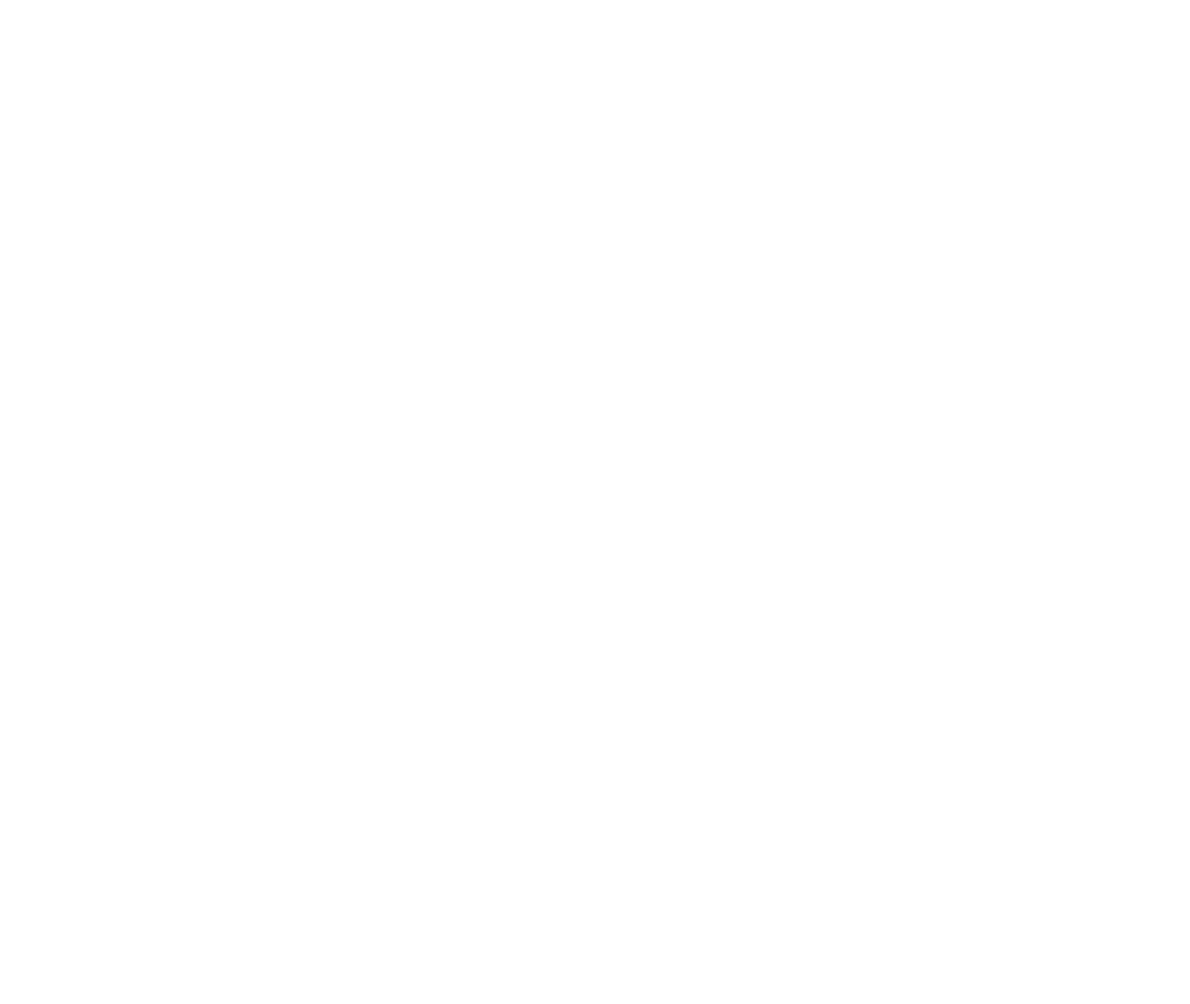
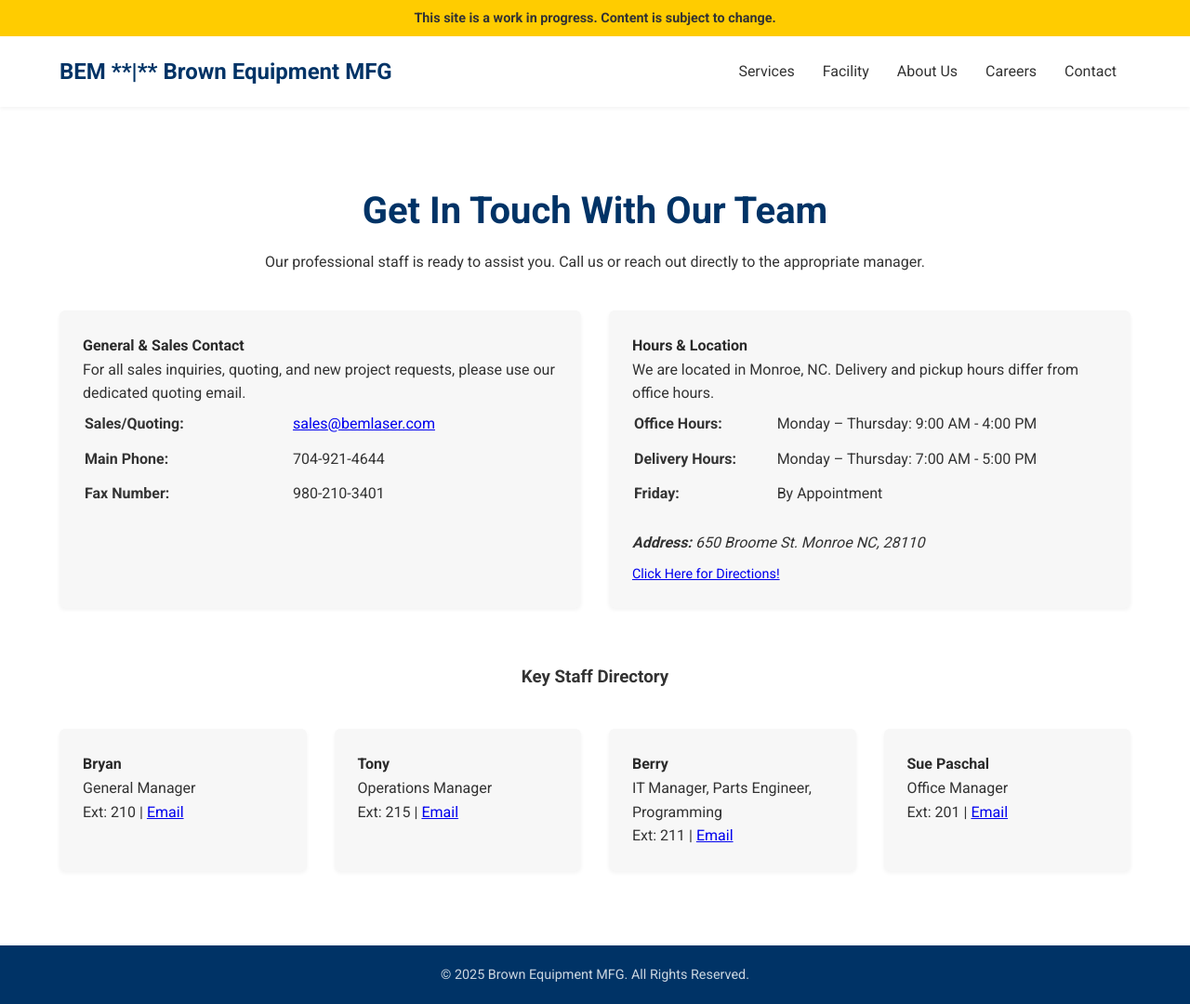
Before and after one commit to csprolesUNCC/brownequipment, a website: page pages/contact.html in a window 1280 px wide. Shown: the whole page at 93% size. Before the commit the page ends 800 px from the top, so only its background shows below. Drawn offline with Linux system fonts and the light colour scheme.

Commit message:
Added dev message

```diff
--- a/pages/about.html
+++ b/pages/about.html
@@ -0,0 +1,87 @@
+<!DOCTYPE html>
+<html lang="en">
+<head>
+    <meta charset="UTF-8">
+    <meta name="viewport" content="width=device-width, initial-scale=1.0">
+    <title>About Us | Brown Equipment Manufacturing (BEM)</title>
+    <link rel="stylesheet" href="../styles/styles.css">
+    <link href="https://fonts.googleapis.com/css2?family=Roboto:wght@400;700&display=swap" rel="stylesheet">
+</head>
+<body>
+
+    <div class="development-notice">
+        This site is a work in progress. Content is subject to change.
+    </div>
+
+    <header class="main-header">
+        <div class="container">
+            <div class="logo">BEM **|** Brown Equipment MFG</div>
+            <nav class="main-nav">
+                <ul>
+                    <li><a href="../index.html#services">Services</a></li>
+                    <li><a href="../index.html#facility">Facility</a></li>
+                    <li><a href="about.html" class="active">About Us</a></li>
+                    <li><a href="careers.html">Careers</a></li>
+                    <li><a href="contact.html">Contact</a></li>
+                </ul>
+            </nav>
+            <a href="../index.html#contact" class="cta-button header-cta">Request a Quote</a>
+        </div>
+    </header>
+
+    <section id="about-hero" class="hero-section" style="padding-top: 150px; padding-bottom: 100px;">
+        <div class="container">
+            <h1>Our History of Precision</h1>
+            <p class="contact-description" style="text-align: center;">Committed to cutting-edge technology and unparalleled service since the beginning.</p>
+        </div>
+    </section>
+
+    <section id="mission" class="section-padding">
+        <div class="container">
+            <h2>The BEM Commitment</h2>
+            <div class="split-content" style="align-items: flex-start;">
+                <div class="content-text">
+                    <p>From the beginning, Brown Equipment has focused on being on the cutting edge of the industry. We specialize in many facets of the manufacturing industry, striving to be your one-stop shop for all your metal part needs.</p>
+                    <p>Our commitment is centered on our three core principles for every project:</p>
+                    <ul>
+                        <li><b>Consistency:</b> Delivering repeatable, high-quality results.</li>
+                        <li><b>Quality:</b> Using high-performance equipment and skilled workers to meet client needs.</li>
+                        <li><b>Value:</b> Ensuring our services provide the best value for your investment.</li>
+                    </ul>
+                </div>
+                <div class="content-image" style="flex: 1;">
+                    <img src="../images/shop-view-2.jpg" alt="Team members working in the Brown Equipment MFG facility" style="border-radius: 8px; box-shadow: 0 4px 12px rgba(0,0,0,0.1);">
+                </div>
+            </div>
+        </div>
+    </section>
+
+    <section id="facility-details" class="facility-section section-padding dark-bg">
+        <div class="container">
+            <h2>Our Facility & Technology</h2>
+            <p>We are meticulously making sure that we have the best the business has to offer.</p>
+            <div class="services-grid" style="margin-top: 40px;">
+                <div class="service-card" style="background-color: #2a2a2a;">
+                    <h3>Location</h3>
+                    <p>Located southeast of Charlotte in our 40,000 sq. ft. facility in Monroe, NC.</p>
+                </div>
+                <div class="service-card" style="background-color: #2a2a2a;">
+                    <h3>Equipment</h3>
+                    <p>We utilize five HK Fiber Optic Lasers, CNC Cincinnati Press Brakes (up to 230 tons), and multi-unit robotic welders.</p>
+                </div>
+                <div class="service-card" style="background-color: #2a2a2a;">
+                    <h3>Expertise</h3>
+                    <p>Talented and skilled workers with many years of collective experience to better serve our clients’ needs.</p>
+                </div>
+            </div>
+        </div>
+    </section>
+
+    <footer class="main-footer">
+        <div class="container">
+            <p class="copyright">&copy; 2025 Brown Equipment MFG. All Rights Reserved.</p>
+        </div>
+    </footer>
+
+</body>
+</html>
--- a/pages/contact.html
+++ b/pages/contact.html
@@ -0,0 +1,144 @@
+<!DOCTYPE html>
+<html lang="en">
+<head>
+    <meta charset="UTF-8">
+    <meta name="viewport" content="width=device-width, initial-scale=1.0">
+    <title>Contact Us | Brown Equipment Manufacturing (BEM)</title>
+    <link rel="stylesheet" href="../styles/styles.css">
+    <link href="https://fonts.googleapis.com/css2?family=Roboto:wght@400;700&display=swap" rel="stylesheet">
+    <style>
+        .contact-grid {
+            display: grid;
+            grid-template-columns: repeat(auto-fit, minmax(300px, 1fr));
+            gap: 30px;
+            margin-top: 40px;
+        }
+        .contact-card {
+            background-color: #f7f7f7;
+            padding: 25px;
+            border-radius: 6px;
+            box-shadow: 0 2px 4px rgba(0,0,0,0.05);
+        }
+        .contact-card h4 {
+            margin-top: 0;
+            color: #2a2a2a;
+        }
+        .info-table {
+            width: 100%;
+            text-align: left;
+            margin-bottom: 20px;
+        }
+        .info-table td {
+            padding: 5px 0;
+            vertical-align: top;
+        }
+        .info-table strong {
+            display: inline-block;
+            min-width: 120px;
+        }
+    </style>
+</head>
+<body>
+
+    <div class="development-notice">
+        This site is a work in progress. Content is subject to change.
+    </div>
+
+    <header class="main-header">
+        <div class="container">
+            <div class="logo">BEM **|** Brown Equipment MFG</div>
+            <nav class="main-nav">
+                <ul>
+                    <li><a href="../index.html#services">Services</a></li>
+                    <li><a href="../index.html#facility">Facility</a></li>
+                    <li><a href="about.html">About Us</a></li>
+                    <li><a href="careers.html">Careers</a></li>
+                    <li><a href="contact.html" class="active">Contact</a></li>
+                </ul>
+            </nav>
+            <a href="../index.html#contact" class="cta-button header-cta">Request a Quote</a>
+        </div>
+    </header>
+
+    <section id="contact-details" class="section-padding">
+        <div class="container">
+            <h2>Get In Touch With Our Team</h2>
+            <p class="contact-description" style="text-align: center;">Our professional staff is ready to assist you. Call us or reach out directly to the appropriate manager.</p>
+
+            <div class="contact-grid">
+                <div class="contact-card">
+                    <h4>General & Sales Contact</h4>
+                    <p>For all sales inquiries, quoting, and new project requests, please use our dedicated quoting email.</p>
+                    <table class="info-table">
+                        <tr>
+                            <td><strong>Sales/Quoting:</strong></td>
+                            <td><a href="mailto:sales@bemlaser.com">sales@bemlaser.com</a></td>
+                        </tr>
+                        <tr>
+                            <td><strong>Main Phone:</strong></td>
+                            <td>704-921-4644</td>
+                        </tr>
+                        <tr>
+                            <td><strong>Fax Number:</strong></td>
+                            <td>980-210-3401</td>
+                        </tr>
+                    </table>
+                </div>
+
+                <div class="contact-card">
+                    <h4>Hours & Location</h4>
+                    <p>We are located in Monroe, NC. Delivery and pickup hours differ from office hours.</p>
+                    <table class="info-table">
+                        <tr>
+                            <td><strong>Office Hours:</strong></td>
+                            <td>Monday – Thursday: 9:00 AM - 4:00 PM</td>
+                        </tr>
+                        <tr>
+                            <td><strong>Delivery Hours:</strong></td>
+                            <td>Monday – Thursday: 7:00 AM - 5:00 PM</td>
+                        </tr>
+                        <tr>
+                            <td><strong>Friday:</strong></td>
+                            <td>By Appointment</td>
+                        </tr>
+                    </table>
+                    <address><strong>Address:</strong> 650 Broome St. Monroe NC, 28110</address>
+                    <a href="#" style="font-size: 0.9em; display: block; margin-top: 10px;">Click Here for Directions!</a>
+                </div>
+            </div>
+
+            <h3 style="margin-top: 60px; text-align: center;">Key Staff Directory</h3>
+            <div class="contact-grid" style="grid-template-columns: repeat(auto-fit, minmax(200px, 1fr));">
+                <div class="contact-card">
+                    <h4>Bryan</h4>
+                    <p>General Manager</p>
+                    <p>Ext: 210 | <a href="mailto:bryan@bemlaser.com">Email</a></p>
+                </div>
+                <div class="contact-card">
+                    <h4>Tony</h4>
+                    <p>Operations Manager</p>
+                    <p>Ext: 215 | <a href="mailto:tony@bemlaser.com">Email</a></p>
+                </div>
+                <div class="contact-card">
+                    <h4>Berry</h4>
+                    <p>IT Manager, Parts Engineer, Programming</p>
+                    <p>Ext: 211 | <a href="mailto:berry@bemlaser.com">Email</a></p>
+                </div>
+                <div class="contact-card">
+                    <h4>Sue Paschal</h4>
+                    <p>Office Manager</p>
+                    <p>Ext: 201 | <a href="mailto:Suzanne@bemlaser.com">Email</a></p>
+                </div>
+            </div>
+
+        </div>
+    </section>
+
+    <footer class="main-footer">
+        <div class="container">
+            <p class="copyright">&copy; 2025 Brown Equipment MFG. All Rights Reserved.</p>
+        </div>
+    </footer>
+
+</body>
+</html>
--- a/styles/styles.css
+++ b/styles/styles.css
@@ -279,6 +279,17 @@ h2 {
     opacity: 0.8;
 }
 
+.development-notice {
+    background-color: #ffcc00;
+    color: #333;
+    text-align: center;
+    padding: 8px 0;
+    font-size: 0.9em;
+    font-weight: 700;
+    width: 100%;
+    box-shadow: 0 2px 5px rgba(0, 0, 0, 0.1);
+}
+
 @media (max-width: 900px) {
     .split-content {
         flex-direction: column;
```
Also changed, not shown: index.html (+4 -0 lines), pages/careers.html (+93 -0 lines).
